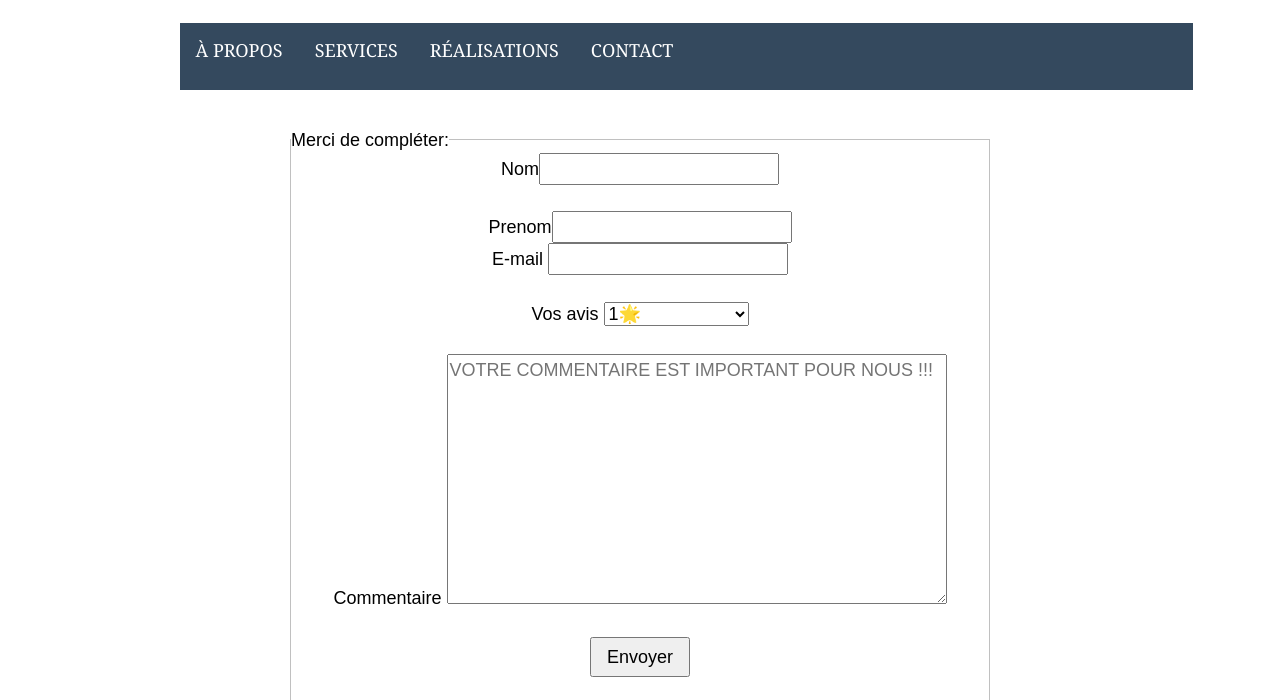
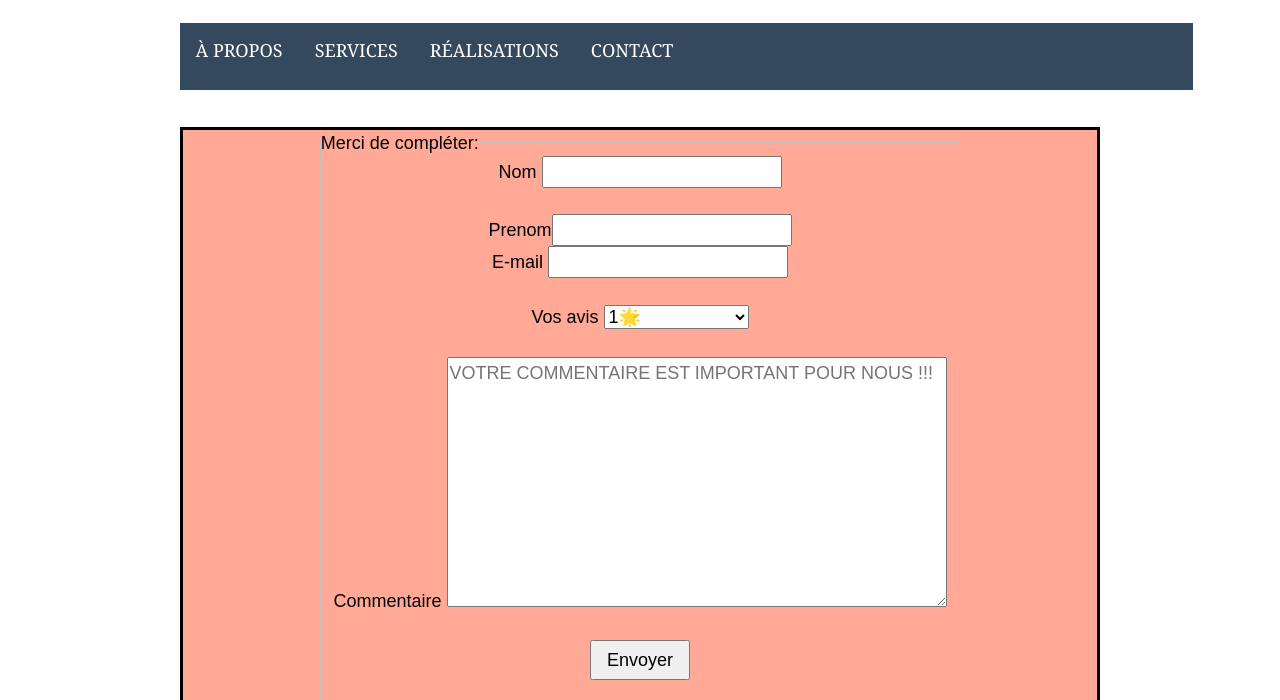
Before and after one commit to can-aksu34/CP, a Gatsby site in the folder PrestigeApplication/: page /contact in a window 1280 px wide. Shown: the part 100-800 px from the top of the page. Built offline with nearby package versions, Linux system fonts and the light colour scheme; Gatsby itself is replaced by a stand-in of ours.

Commit message:
ModifContact

```diff
--- a/PrestigeApplication/src/pages/contact.js
+++ b/PrestigeApplication/src/pages/contact.js
@@ -10,15 +10,15 @@ const contact = () => (
   <Layout>
     <Menu/>
 
-    <div className="contact">
+    <div className="contact" style={{backgroundColor:`#FFA996`, border: 'solid black'}}>
 
 <center>
-	<fieldset style={{width:"700px"}}>
+	<fieldset style={{width:`70%`}}>
 		<legend align="left"><div id="fieldtitre"> Merci de compléter:</div></legend>
 
     <form>
 	<p>
-	<label for="nom"> Nom</label>
+	<label for="nom"> Nom </label>
 	<input id="nom" type="text" name="nom" required=""/>
 	</p>
 
@@ -60,7 +60,7 @@ const contact = () => (
 
 {/* </fieldset> */}
 </div>
-
+<br/>
 
 <Footer />
 
```
